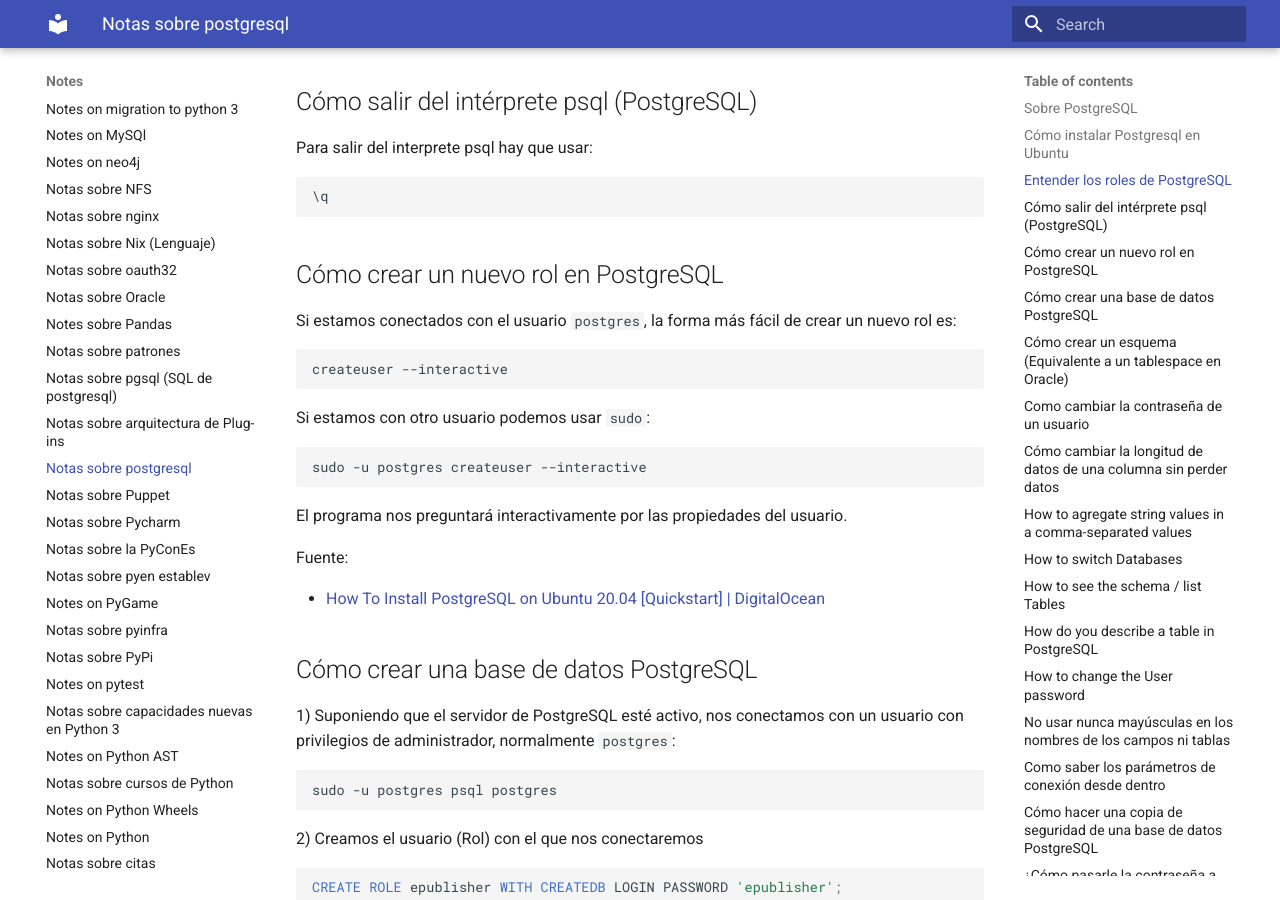
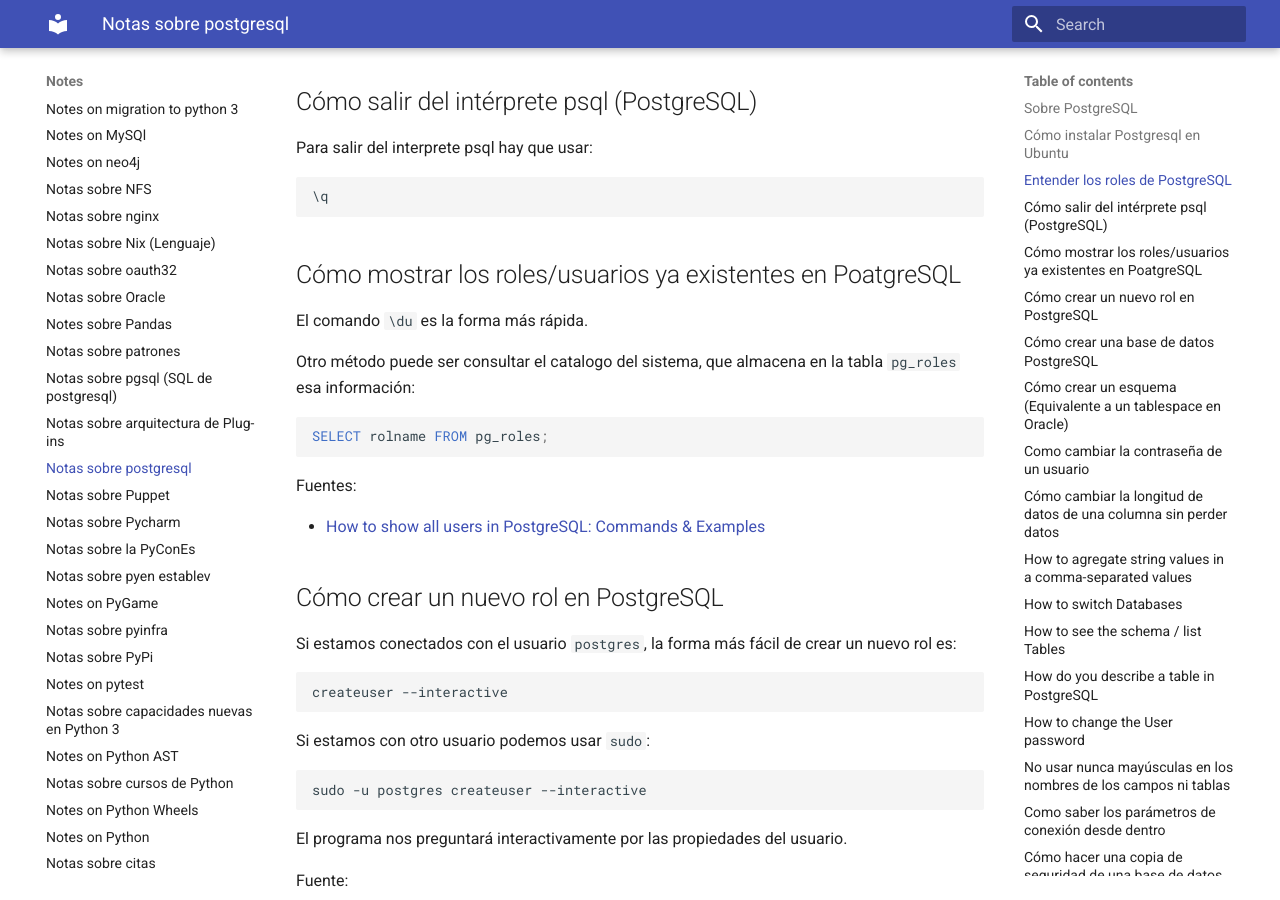
Before and after one commit to euribates/notes, an MkDocs documentation site: the page built from docs/notes-on-postgresql.md, in a window 1280 px wide and 900 px high, scrolled down 1441 px. Built offline with MkDocs 1.6.1 and Material for MkDocs 9.7.7, drawn with Linux system fonts in a browser that asks for light colours.

Commit message:
Cómo mostrar los roles/usuarios ya existentes en PoatgreSQL

````diff
--- a/docs/notes-on-postgresql.md
+++ b/docs/notes-on-postgresql.md
@@ -84,6 +84,21 @@
 ```
 \q
 ```
+
+## Cómo mostrar los roles/usuarios ya existentes en PoatgreSQL
+
+El comando `\du` es la forma más rápida.
+
+Otro método puede ser consultar el catalogo del sistema, que almacena en la
+tabla `pg_roles` esa información:
+
+```sql
+SELECT rolname FROM pg_roles;
+```
+
+Fuentes:
+
+- [How to show all users in PostgreSQL: Commands & Examples](https://www.w3resource.com/PostgreSQL/snippets/postgresql-show-users.php)
 
 
 ## Cómo crear un nuevo rol en PostgreSQL
````
